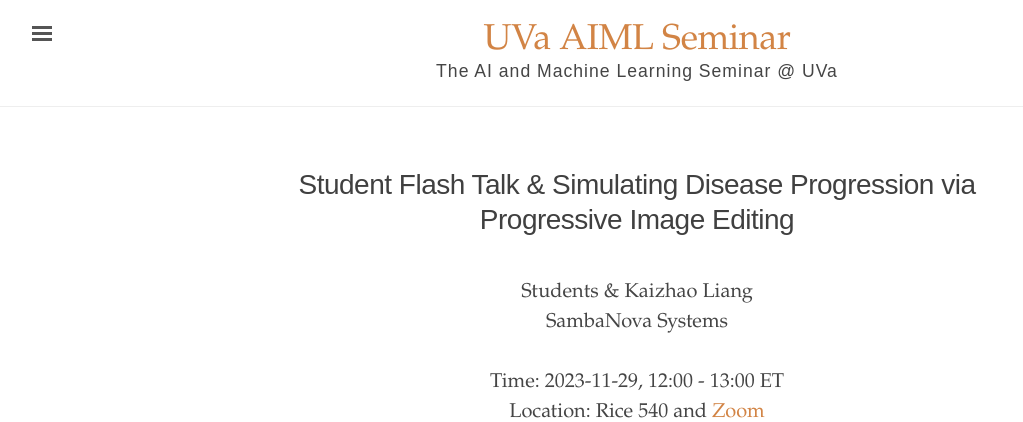
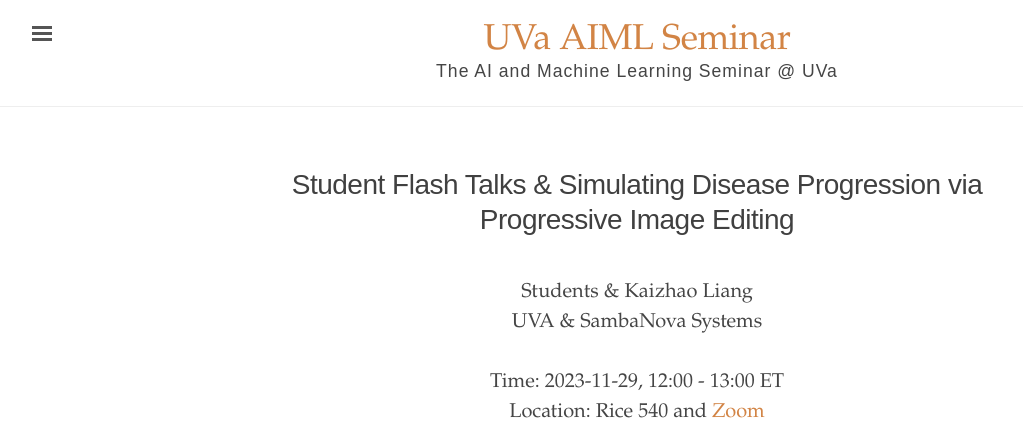
Before and after one commit to uvaml/uvaml.github.io, a Jekyll site: the page built from _texts/2023-11-29.md, in a window 1280 px wide. Shown: the top 422 px of the page, without its empty margins (3-1026 px from the left). Built offline with Jekyll 4.4.1, drawn with Linux system fonts in a browser that asks for light colours.

```diff
--- a/_texts/2023-11-29.md
+++ b/_texts/2023-11-29.md
@@ -1,14 +1,14 @@
 ---
 layout: post
-title: "Student Flash Talk & Simulating Disease Progression via Progressive Image Editing"
+title: "Student Flash Talks & Simulating Disease Progression via Progressive Image Editing"
 author: "Students & Kaizhao Liang"
 homepage: ""
 image: ""
-org: "SambaNova Systems"
+org: "UVA & SambaNova Systems"
 time: 2023-11-29
 hour: 12:00 - 13:00 ET
 loc: "Rice 540"
-zoom: ""
+zoom: "https://virginia.zoom.us/j/94102725903?pwd=ZzlnV1dWeWh2VmlKK2JBTVpDZVJuQT09"
 editor: Yen-Ling Kuo
 ---
 
```
